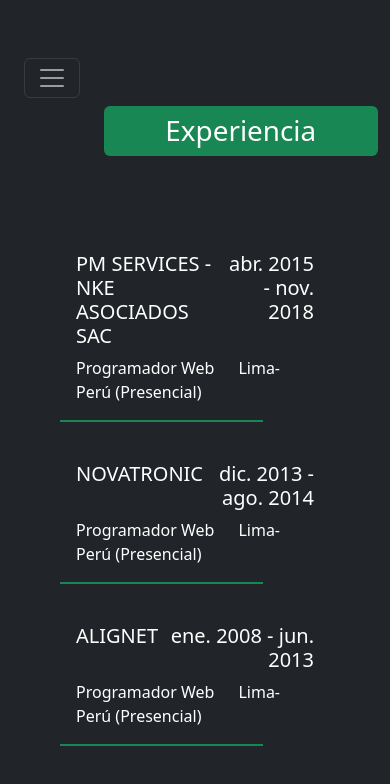
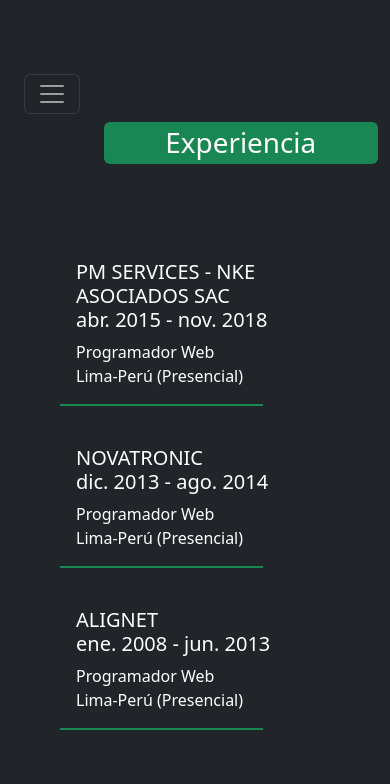
Before and after one commit to rubenevivancos/Portafolio2.0, a React (Create React App) app: page /experience in a window 390 px wide. Shown: the top 784 px of the page. Built offline with nearby package versions, Linux system fonts and the light colour scheme.

Commit message:
Correccion de estilos de tamaño y centrado responsivo en las paginas

```diff
--- a/src/Components/AboutMe/aboutMe.js
+++ b/src/Components/AboutMe/aboutMe.js
@@ -20,10 +20,17 @@
 
           <Col lg={9}>
             <div className="d-flex justify-content-end">
-              <h1 className="bg-primary text-white px-5 py-1 rounded w-75 text-center">
+              {/* Para pantallas grandes */}
+              <h1 className="bg-primary text-white px-4 py-1 rounded w-50 text-center d-none d-lg-block">
+                Sobre mí
+              </h1>
+
+              {/* Para pantallas pequeñas y medianas */}
+              <h1 className="bg-primary text-white px-4 py-1 rounded w-75 text-center d-lg-none">
                 Sobre mí
               </h1>
             </div>
+
             <div className="d-flex justify-content-center text-white px-5 py-5 text-justify">
               <p className="w-100 w-md-75">
                 Mi nombre es <span className="bg-primary rounded px-2">Rubén Vivanco Salazar</span>, soy un Desarrollador Full Stack con sede en Lima-Perú.
--- a/src/Components/Contact/contact.js
+++ b/src/Components/Contact/contact.js
@@ -30,7 +30,13 @@
 
                     <Col sm={9}>
                         <div className="d-flex justify-content-end">
-                            <h1 className="bg-info text-white px-5 py-1 mb-5 rounded w-75 text-center">
+                            {/* Para pantallas grandes */}
+                            <h1 className="bg-info text-white px-4 py-1 rounded w-50 text-center d-none d-lg-block">
+                                Contacto
+                            </h1>
+
+                            {/* Para pantallas pequeñas y medianas */}
+                            <h1 className="bg-info text-white px-4 py-1 rounded w-75 text-center d-lg-none">
                                 Contacto
                             </h1>
                         </div>
--- a/src/Components/Experience/experience.js
+++ b/src/Components/Experience/experience.js
@@ -19,44 +19,54 @@
 
                     <Col lg={9}>
                         <div className="d-flex justify-content-end mb-4">
-                            <h1 className="bg-success text-white px-4 py-2 rounded w-75 text-center">
+                            {/* Para pantallas grandes */}
+                            <h1 className="bg-success text-white px-4 py-1 rounded w-50 text-center d-none d-lg-block">
+                                Experiencia
+                            </h1>
+
+                            {/* Para pantallas pequeñas y medianas */}
+                            <h1 className="bg-success text-white px-4 py-1 rounded w-75 text-center d-lg-none">
                                 Experiencia
                             </h1>
                         </div>
+
                         <div className="d-flex justify-content-center text-white px-5 py-5 text-justify">
                             <div className="w-100 w-md-75">
                                 <Card className="mb-4 bg-dark text-white border-0">
                                     <Card.Body>
-                                        <Card.Title className="d-flex justify-content-between">
+                                        <Card.Title className="d-flex flex-column flex-lg-row justify-content-lg-between align-items-start">
                                             <span>PM SERVICES - NKE ASOCIADOS SAC</span>
                                             <span className="text-end">abr. 2015 - nov. 2018</span>
                                         </Card.Title>
-                                        <Card.Text>
-                                            <span>Programador Web</span><span className="ms-4">Lima-Perú (Presencial)</span>
+                                        <Card.Text className="d-flex flex-column flex-lg-row align-items-start">
+                                            <span className="me-4">Programador Web</span>
+                                            <span>Lima-Perú (Presencial)</span>
                                         </Card.Text>
                                     </Card.Body>
                                     <div className="border-bottom border-2 border-success w-75"></div>
                                 </Card>
                                 <Card className="mb-4 bg-dark text-white border-0">
                                     <Card.Body>
-                                        <Card.Title className="d-flex justify-content-between">
+                                        <Card.Title className="d-flex flex-column flex-lg-row justify-content-lg-between align-items-start">
                                             <span>NOVATRONIC</span>
                                             <span className="text-end">dic. 2013 - ago. 2014</span>
                                         </Card.Title>
-                                        <Card.Text>
-                                            <span>Programador Web</span><span className="ms-4">Lima-Perú (Presencial)</span>
+                                        <Card.Text className="d-flex flex-column flex-lg-row align-items-start">
+                                            <span className="me-4">Programador Web</span>
+                                            <span>Lima-Perú (Presencial)</span>
                                         </Card.Text>
                                     </Card.Body>
                                     <div className="border-bottom border-2 border-success w-75"></div>
                                 </Card>
                                 <Card className="bg-dark text-white border-0">
                                     <Card.Body>
-                                        <Card.Title className="d-flex justify-content-between">
+                                        <Card.Title className="d-flex flex-column flex-lg-row justify-content-lg-between align-items-start">
                                             <span>ALIGNET</span>
                                             <span className="text-end">ene. 2008 - jun. 2013</span>
                                         </Card.Title>
-                                        <Card.Text>
-                                            <span>Programador Web</span><span className="ms-4">Lima-Perú (Presencial)</span>
+                                        <Card.Text className="d-flex flex-column flex-lg-row align-items-start">
+                                            <span className="me-4">Programador Web</span>
+                                            <span>Lima-Perú (Presencial)</span>
                                         </Card.Text>
                                     </Card.Body>
                                     <div className="border-bottom border-2 border-success w-75"></div>
--- a/src/Components/Projects/projects.js
+++ b/src/Components/Projects/projects.js
@@ -26,7 +26,13 @@
 
                     <Col lg={9}>
                         <div className="mb-5 d-flex justify-content-end">
-                            <h1 className="bg-secondary text-white px-5 py-1 rounded w-75 text-center">
+                            {/* Para pantallas grandes */}
+                            <h1 className="bg-secondary text-white px-4 py-1 rounded w-50 text-center d-none d-lg-block">
+                                Proyectos
+                            </h1>
+
+                            {/* Para pantallas pequeñas y medianas */}
+                            <h1 className="bg-secondary text-white px-4 py-1 rounded w-75 text-center d-lg-none">
                                 Proyectos
                             </h1>
                         </div>
--- a/src/Components/Resume/resume.js
+++ b/src/Components/Resume/resume.js
@@ -35,7 +35,13 @@
 
                     <Col sm={9}>
                         <div className="d-flex justify-content-end">
-                            <h1 className="bg-warning text-white px-5 py-1 rounded w-75 text-center">
+                            {/* Para pantallas grandes */}
+                            <h1 className="bg-warning text-white px-4 py-1 rounded w-50 text-center d-none d-lg-block">
+                                Curriculum
+                            </h1>
+
+                            {/* Para pantallas pequeñas y medianas */}
+                            <h1 className="bg-warning text-white px-4 py-1 rounded w-75 text-center d-lg-none">
                                 Curriculum
                             </h1>
                         </div>
--- a/src/Components/Skills/skills.js
+++ b/src/Components/Skills/skills.js
@@ -33,12 +33,19 @@
 
                     <Col lg={9}>
                         <div className="mb-5 d-flex justify-content-end">
-                            <h1 className="bg-danger text-white px-4 py-2 rounded w-75 text-center mb-5">
+                            {/* Para pantallas grandes */}
+                            <h1 className="bg-danger text-white px-4 py-1 rounded w-50 text-center d-none d-lg-block">
+                                Habilidades
+                            </h1>
+
+                            {/* Para pantallas pequeñas y medianas */}
+                            <h1 className="bg-danger text-white px-4 py-1 rounded w-75 text-center d-lg-none">
                                 Habilidades
                             </h1>
                         </div>
+
                         <div className="d-flex justify-content-center">
-                            <div className="w-100">
+                            <div className="w-75">
                                 <Row className="w-100">
                                     <Col xs={12} sm={6} md={4} className="text-white d-flex flex-column justify-content-start mb-4">
                                         <p className="d-flex align-items-center mb-3">
```
